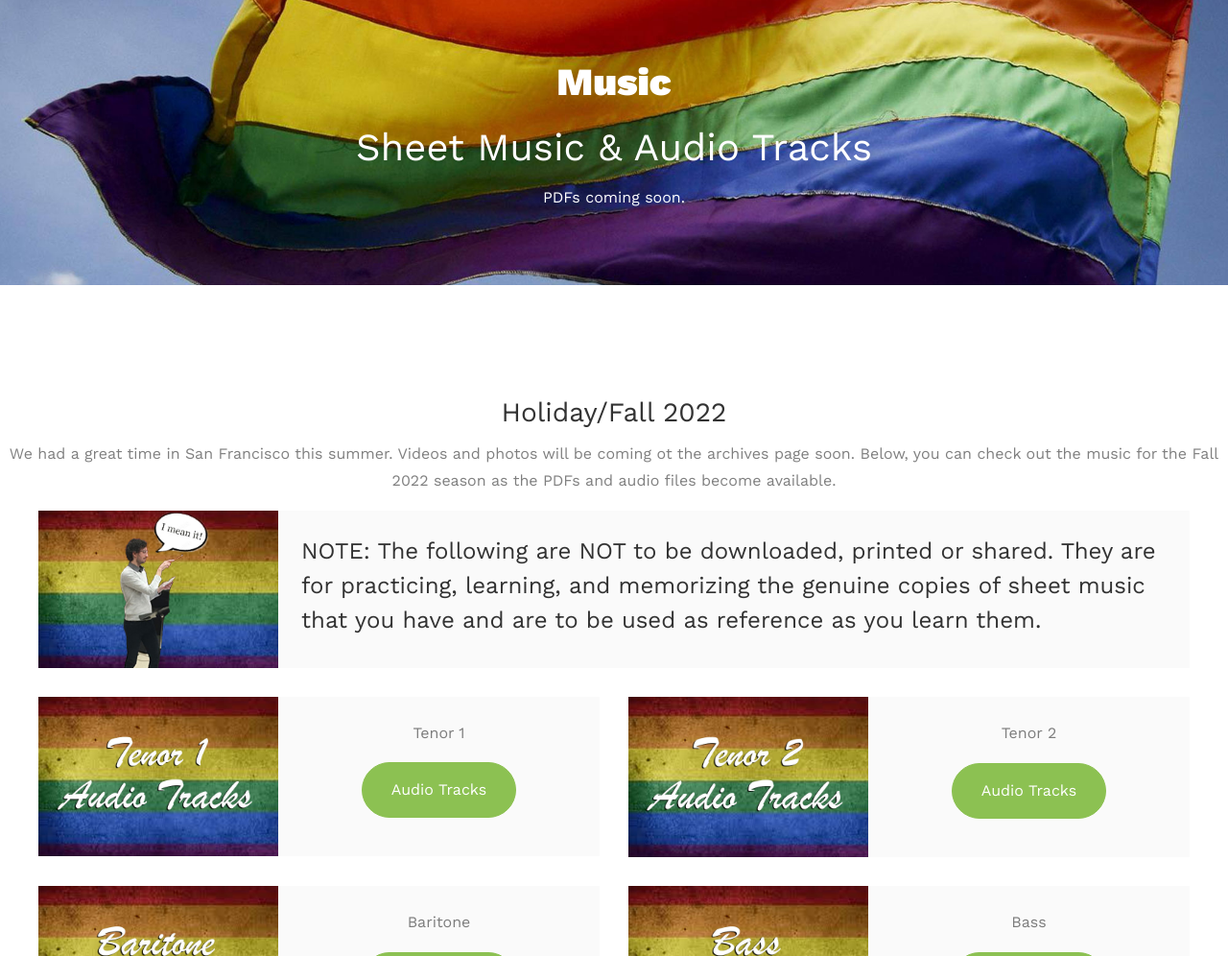
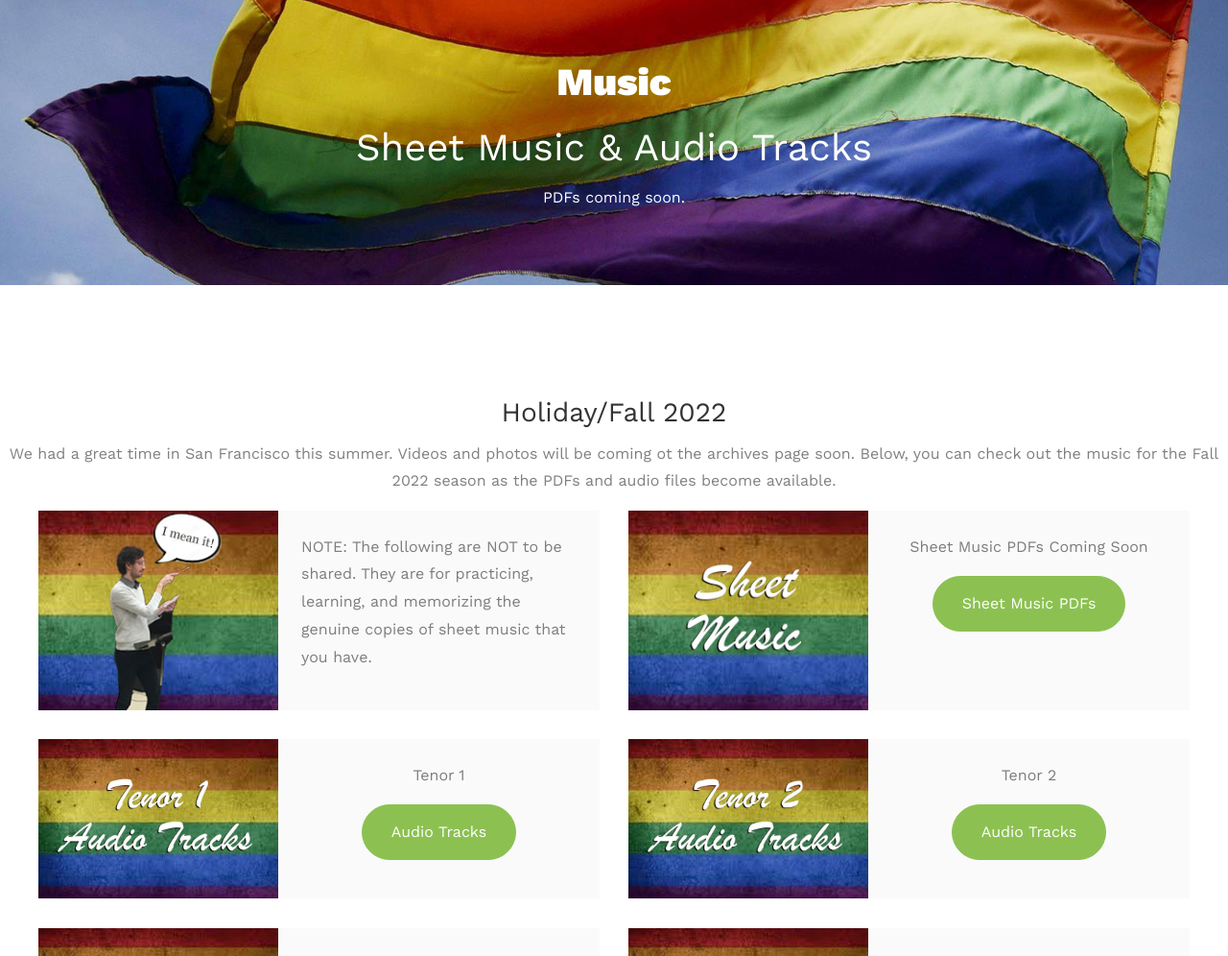
Before and after one commit to greenvillegaymenschorus/myggmc, a plain HTML site: page sheetmusic.html in a window 1280 px wide. Shown: the part 104-1100 px from the top of the page at 96% size. Drawn offline with nearby package versions, Linux system fonts and the light colour scheme; some packages are replaced by stand-ins of ours; no server answers; a web font is replaced by a local one.

Commit message:
sheet music links

```diff
--- a/sheetmusic.html
+++ b/sheetmusic.html
@@ -74,10 +74,20 @@
 				<div class="row">
 					<div id="shelton"></div>
 					<div id="name"></div>
-					<div class="col-md-12 course d-lg-flex ftco-animate">
+					<div class="col-md-6 course d-lg-flex ftco-animate">
 						<div class="img" style="background-image: url(images/Spring22-shelton.jpg);"></div>
 						<div class="text bg-light p-4">
-							<h4 class="breadcrumbs"><span class="mr-2">NOTE: The following are NOT to be downloaded, printed or shared.  They are for practicing, learning, and memorizing the genuine copies of sheet music that you have and are to be used as reference as you learn them.</h4></span>
+							<p class="breadcrumbs"><span class="mr-2">NOTE: The following are NOT to be shared.  They are for practicing, learning, and memorizing the genuine copies of sheet music that you have.</p></span>
+						</div>
+						<hr>
+					</div>
+					<div class="col-md-6 course d-lg-flex ftco-animate">
+					<div class="img" style="background-image: url(images/sheetmusic.jpg);"></div>
+						<div class="text bg-light p-4">
+							<center>Sheet Music PDFs Coming Soon</a></h5>
+								<!--<p><a href="spring22-music-b-let-there-be-peace-on-earth.html" class="btn btn-tertiary px-4 py-3 mt-3" >&nbsp;Audio Tracks&nbsp;</a></p>-->
+								<p><a href="#" class="btn btn-tertiary px-4 py-3 mt-3" >&nbsp;Sheet Music PDFs&nbsp;</a></p>
+							</center>
 						</div>
 						<hr>
 					</div>
```
Also changed, not shown: images/sheetmusic.jpg (added).
